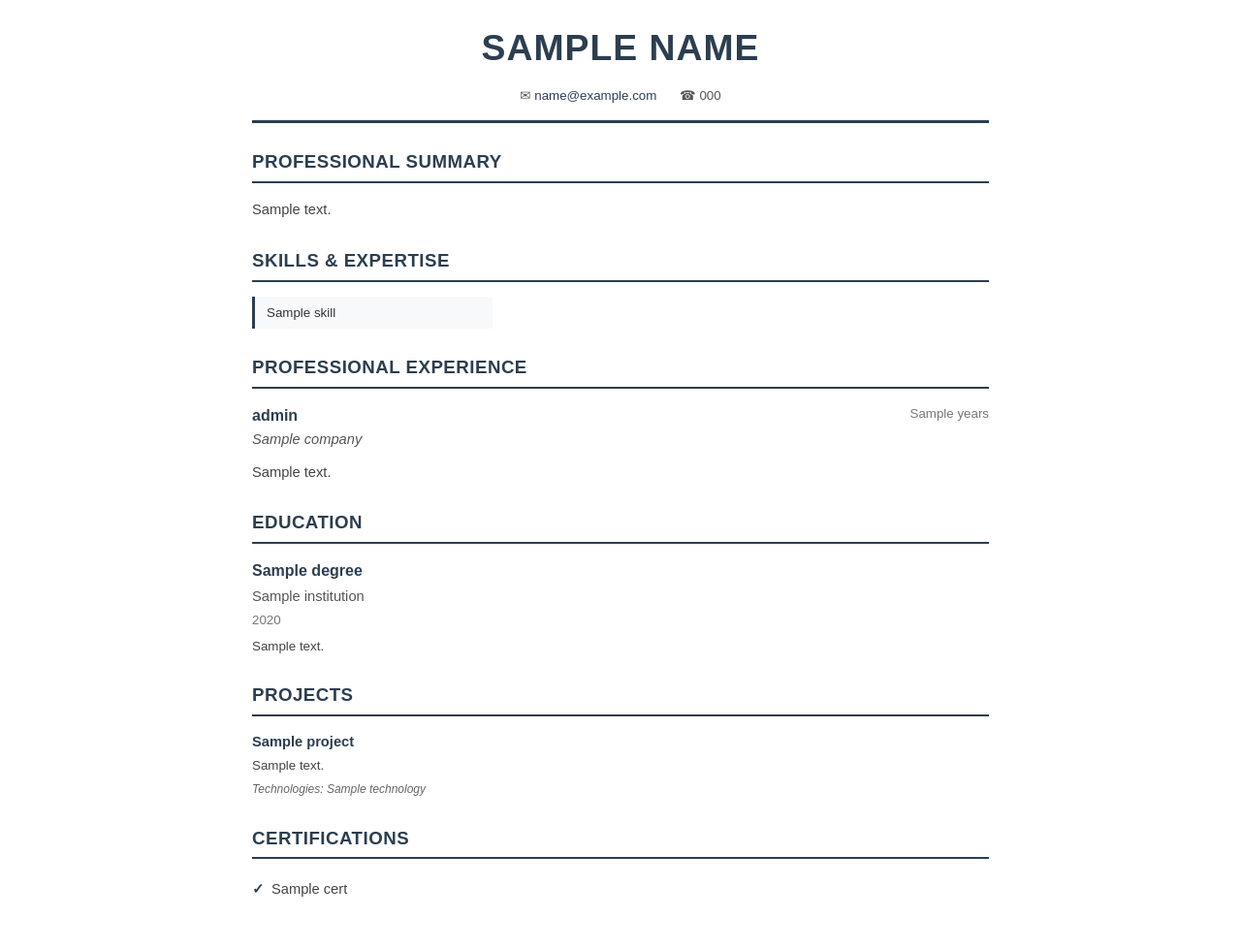
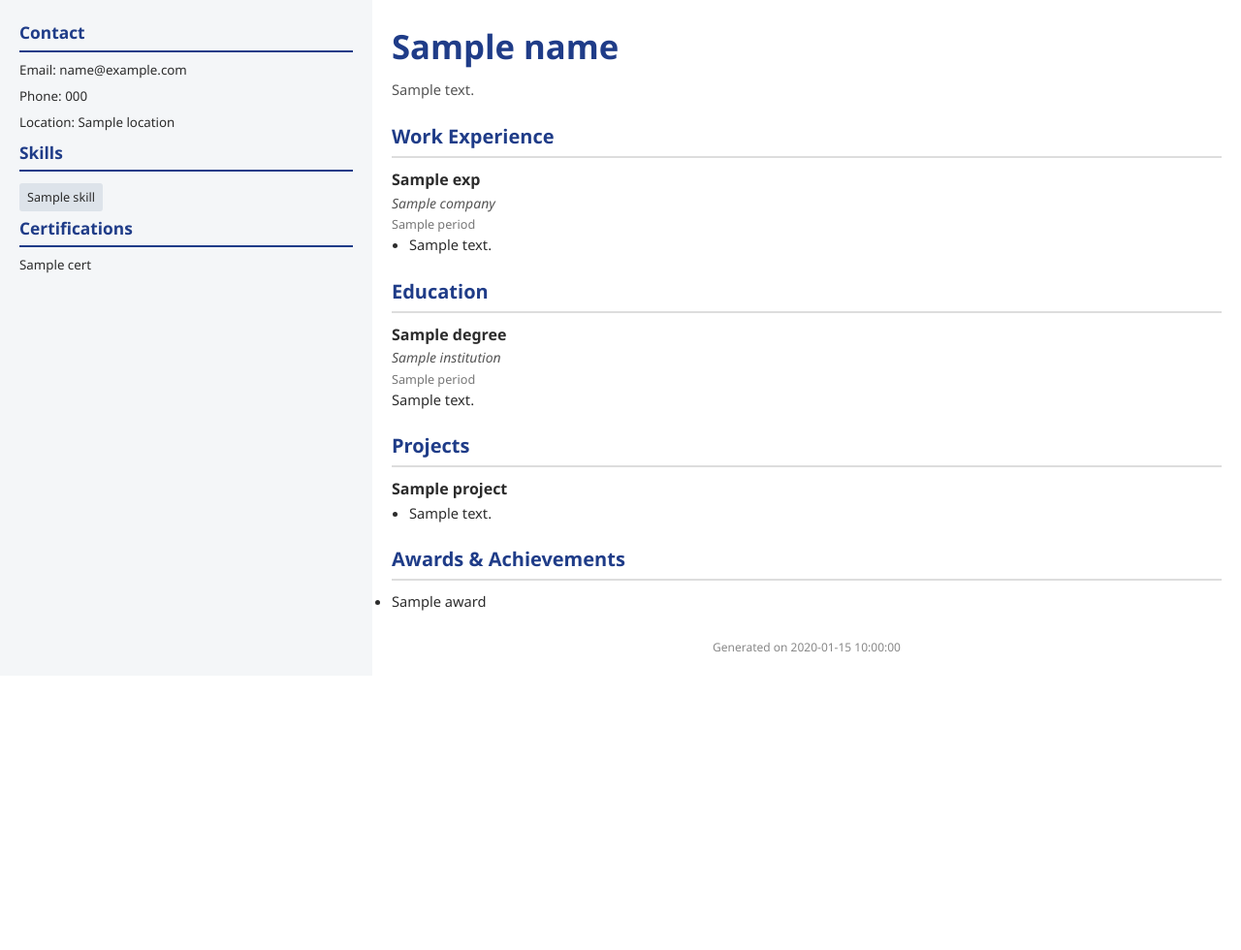
Before and after one commit to Dhivanujan/MiniProject-PerfectCV, a Flask app: template perfectcv-backend/app/templates/cv_template.html in a window 1280 px wide. Shown: the whole page at 97% size. After the commit the page ends 672 px from the top, so only its background shows below. Run offline with Flask 3, Linux system fonts and the light colour scheme; the template is opened without the code that fills it: most values are stand-ins (such as "Sample title", 1, 10 or a date in 2020).

Commit message:
feat: Revamp CV template layout with sidebar for contact, skills, and awards sections

```diff
--- a/perfectcv-backend/app/templates/cv_template.html
+++ b/perfectcv-backend/app/templates/cv_template.html
@@ -3,337 +3,243 @@
 <head>
 <meta charset="UTF-8">
 <meta name="viewport" content="width=device-width, initial-scale=1.0">
-    <title>{{ name }} - Resume</title>
+<title>{{ name }} - CV</title>
+
 <style>
+@page {
+    size: A4;
+    margin: 1.2cm;
+}
+
 * {
+    box-sizing: border-box;
     margin: 0;
     padding: 0;
-            box-sizing: border-box;
 }
 
 body {
-            font-family: 'Arial', 'Helvetica', sans-serif;
+    font-family: "Segoe UI", Arial, sans-serif;
+    font-size: 11pt;
+    color: #2c2c2c;
     line-height: 1.6;
-            color: #333;
-            background: #fff;
-            font-size: 11pt;
 }
 
-        .container {
-            max-width: 800px;
-            margin: 0 auto;
+/* Layout */
+.wrapper {
+    display: flex;
+}
+
+/* Sidebar */
+.sidebar {
+    width: 30%;
+    padding: 20px;
+    background-color: #f4f6f8;
+}
+
+.sidebar h2 {
+    font-size: 13pt;
+    color: #1f3c88;
+    margin-bottom: 8px;
+    border-bottom: 2px solid #1f3c88;
+    padding-bottom: 4px;
+}
+
+.sidebar p, .sidebar li {
+    font-size: 10pt;
+    margin-bottom: 6px;
+}
+
+.sidebar ul {
+    list-style: none;
+    padding-left: 0;
+}
+
+/* Main Content */
+.main {
+    width: 70%;
     padding: 20px;
 }
 
-        /* Header Section */
-        .header {
-            text-align: center;
-            border-bottom: 3px solid #2c3e50;
-            padding-bottom: 15px;
-            margin-bottom: 25px;
+.header h1 {
+    font-size: 26pt;
+    color: #1f3c88;
+    margin-bottom: 6px;
 }
 
-        .header h1 {
-            font-size: 28pt;
-            color: #2c3e50;
-            margin-bottom: 8px;
-            font-weight: bold;
-            text-transform: uppercase;
-            letter-spacing: 1px;
+.header p {
+    font-size: 11pt;
+    color: #555;
 }
 
-        .contact-info {
-            font-size: 10pt;
-            color: #555;
-            margin-top: 8px;
+/* Sections */
+.section {
+    margin-top: 20px;
 }
 
-        .contact-info span {
-            margin: 0 10px;
+.section h2 {
+    font-size: 15pt;
+    color: #1f3c88;
+    border-bottom: 2px solid #ddd;
+    margin-bottom: 10px;
+    padding-bottom: 4px;
 }
 
-        .contact-info a {
-            color: #2c3e50;
-            text-decoration: none;
+/* Experience / Education */
+.item {
+    margin-bottom: 14px;
 }
 
-        /* Section Headings */
-        .section {
-            margin-bottom: 25px;
-            page-break-inside: avoid;
+.item-title {
+    font-weight: bold;
+    font-size: 12pt;
 }
 
-        .section-title {
-            font-size: 14pt;
-            font-weight: bold;
-            color: #2c3e50;
-            text-transform: uppercase;
-            border-bottom: 2px solid #2c3e50;
-            padding-bottom: 5px;
-            margin-bottom: 15px;
-            letter-spacing: 0.5px;
+.item-subtitle {
+    font-style: italic;
+    color: #555;
+    font-size: 10.5pt;
 }
 
-        /* Professional Summary */
-        .summary {
-            text-align: justify;
-            line-height: 1.7;
-            color: #444;
-            margin-bottom: 20px;
-        }
-
-        /* Skills Section */
-        .skills-grid {
-            display: grid;
-            grid-template-columns: repeat(3, 1fr);
-            gap: 8px;
-            margin-top: 10px;
-        }
-
-        .skill-item {
-            background: #f8f9fa;
-            padding: 6px 12px;
-            border-left: 3px solid #2c3e50;
-            font-size: 10pt;
-            color: #333;
-        }
-
-        /* Experience Section */
-        .experience-item {
-            margin-bottom: 20px;
-            page-break-inside: avoid;
-        }
-
-        .experience-header {
-            display: flex;
-            justify-content: space-between;
-            margin-bottom: 5px;
-        }
-
-        .job-title {
-            font-size: 12pt;
-            font-weight: bold;
-            color: #2c3e50;
-        }
-
-        .company {
-            font-size: 11pt;
-            color: #555;
-            font-style: italic;
-            margin-bottom: 3px;
-        }
-
-        .duration {
-            font-size: 10pt;
+.item-period {
+    font-size: 9.5pt;
     color: #777;
 }
 
-        .job-description {
-            margin-top: 8px;
-            line-height: 1.6;
-            text-align: justify;
-            color: #444;
+.item ul {
+    margin-left: 18px;
 }
 
-        .job-description ul {
-            margin-left: 20px;
-            margin-top: 5px;
+.item li {
+    margin-bottom: 4px;
 }
 
-        .job-description li {
-            margin-bottom: 5px;
+/* Skills */
+.skill {
+    background: #dde3ea;
+    display: inline-block;
+    padding: 4px 8px;
+    margin: 4px 4px 4px 0;
+    font-size: 9.5pt;
+    border-radius: 3px;
 }
 
-        /* Education Section */
-        .education-item {
-            margin-bottom: 15px;
-            page-break-inside: avoid;
-        }
-
-        .degree {
-            font-size: 12pt;
-            font-weight: bold;
-            color: #2c3e50;
-        }
-
-        .institution {
-            font-size: 11pt;
-            color: #555;
-            margin-top: 2px;
-        }
-
-        .education-year {
-            font-size: 10pt;
-            color: #777;
-            margin-top: 2px;
-        }
-
-        .education-details {
-            font-size: 10pt;
-            color: #444;
-            margin-top: 5px;
-        }
-
-        /* Projects Section */
-        .project-item {
-            margin-bottom: 15px;
-            page-break-inside: avoid;
-        }
-
-        .project-name {
-            font-size: 11pt;
-            font-weight: bold;
-            color: #2c3e50;
-        }
-
-        .project-description {
-            font-size: 10pt;
-            color: #444;
-            margin-top: 3px;
-            line-height: 1.5;
-        }
-
-        .project-tech {
+/* Footer */
+.footer {
+    margin-top: 25px;
+    text-align: center;
     font-size: 9pt;
-            color: #666;
-            margin-top: 5px;
-            font-style: italic;
-        }
-
-        /* Certifications */
-        .cert-list {
-            list-style-type: none;
-            padding-left: 0;
-        }
-
-        .cert-list li {
-            padding: 5px 0;
-            padding-left: 20px;
-            position: relative;
-            color: #444;
-        }
-
-        .cert-list li:before {
-            content: "✓";
-            position: absolute;
-            left: 0;
-            color: #2c3e50;
-            font-weight: bold;
-        }
-
-        /* ATS Optimization - Keywords in white text */
-        .ats-keywords {
-            font-size: 1pt;
-            color: white;
-            position: absolute;
-            left: -9999px;
+    color: #888;
 }
 </style>
 </head>
+
 <body>
-    <div class="container">
-        <!-- Header -->
+
+<div class="wrapper">
+
+    <!-- Sidebar -->
+    <div class="sidebar">
+
+        <h2>Contact</h2>
+        {% if email %}<p>Email: {{ email }}</p>{% endif %}
+        {% if phone %}<p>Phone: {{ phone }}</p>{% endif %}
+        {% if location %}<p>Location: {{ location }}</p>{% endif %}
+
+        {% if skills %}
+        <h2>Skills</h2>
+        {% for skill in skills %}
+            <span class="skill">{{ skill }}</span>
+        {% endfor %}
+        {% endif %}
+
+        {% if certifications %}
+        <h2>Certifications</h2>
+        <ul>
+            {% for cert in certifications %}
+            <li>{{ cert }}</li>
+            {% endfor %}
+        </ul>
+        {% endif %}
+
+    </div>
+
+    <!-- Main Content -->
+    <div class="main">
+
         <div class="header">
             <h1>{{ name }}</h1>
-            <div class="contact-info">
-                {% if email %}<span>✉ <a href="mailto:{{ email }}">{{ email }}</a></span>{% endif %}
-                {% if phone %}<span>☎ {{ phone }}</span>{% endif %}
-            </div>
+            {% if summary %}
+            <p>{{ summary }}</p>
+            {% endif %}
         </div>
 
-        <!-- Professional Summary -->
-        {% if summary %}
-        <div class="section">
-            <h2 class="section-title">Professional Summary</h2>
-            <p class="summary">{{ summary }}</p>
-        </div>
-        {% endif %}
-
-        <!-- Skills -->
-        {% if skills %}
-        <div class="section">
-            <h2 class="section-title">Skills & Expertise</h2>
-            <div class="skills-grid">
-                {% for skill in skills %}
-                <div class="skill-item">{{ skill }}</div>
-                {% endfor %}
-            </div>
-        </div>
-        {% endif %}
-
-        <!-- Professional Experience -->
         {% if experience %}
         <div class="section">
-            <h2 class="section-title">Professional Experience</h2>
+            <h2>Work Experience</h2>
             {% for exp in experience %}
-            <div class="experience-item">
-                <div class="experience-header">
-                    <div>
-                        <div class="job-title">{{ exp.role }}</div>
-                        <div class="company">{{ exp.company }}</div>
-                    </div>
-                    {% if exp.years %}
-                    <div class="duration">{{ exp.years }}</div>
-                    {% endif %}
-                </div>
+            <div class="item">
+                <div class="item-title">{{ exp.title }}</div>
+                <div class="item-subtitle">{{ exp.company }}</div>
+                <div class="item-period">{{ exp.period }}</div>
                 {% if exp.description %}
-                <div class="job-description">
-                    {{ exp.description }}
-                </div>
+                <ul>
+                    {% for d in exp.description %}
+                    <li>{{ d }}</li>
+                    {% endfor %}
+                </ul>
                 {% endif %}
             </div>
             {% endfor %}
         </div>
         {% endif %}
 
-        <!-- Education -->
         {% if education %}
         <div class="section">
-            <h2 class="section-title">Education</h2>
+            <h2>Education</h2>
             {% for edu in education %}
-            <div class="education-item">
-                <div class="degree">{{ edu.degree }}</div>
-                <div class="institution">{{ edu.institution }}</div>
-                {% if edu.year %}
-                <div class="education-year">{{ edu.year }}</div>
-                {% endif %}
-                {% if edu.details %}
-                <div class="education-details">{{ edu.details }}</div>
-                {% endif %}
+            <div class="item">
+                <div class="item-title">{{ edu.degree }}</div>
+                <div class="item-subtitle">{{ edu.institution }}</div>
+                <div class="item-period">{{ edu.period }}</div>
+                {% if edu.details %}<p>{{ edu.details }}</p>{% endif %}
             </div>
             {% endfor %}
         </div>
         {% endif %}
 
-        <!-- Projects -->
         {% if projects %}
         <div class="section">
-            <h2 class="section-title">Projects</h2>
+            <h2>Projects</h2>
             {% for project in projects %}
-            <div class="project-item">
-                <div class="project-name">{{ project.name }}</div>
-                {% if project.description %}
-                <div class="project-description">{{ project.description }}</div>
-                {% endif %}
-                {% if project.technologies %}
-                <div class="project-tech">Technologies: {{ project.technologies|join(', ') }}</div>
-                {% endif %}
+            <div class="item">
+                <div class="item-title">{{ project.name }}</div>
+                <ul>
+                    {% for d in project.description %}
+                    <li>{{ d }}</li>
+                    {% endfor %}
+                </ul>
             </div>
             {% endfor %}
         </div>
         {% endif %}
 
-        <!-- Certifications -->
-        {% if certifications %}
+        {% if awards %}
         <div class="section">
-            <h2 class="section-title">Certifications</h2>
-            <ul class="cert-list">
-                {% for cert in certifications %}
-                <li>{{ cert }}</li>
+            <h2>Awards & Achievements</h2>
+            <ul>
+                {% for award in awards %}
+                <li>{{ award }}</li>
                 {% endfor %}
             </ul>
         </div>
         {% endif %}
+
+        <div class="footer">
+            Generated on {{ generated_date }}
         </div>
+
+    </div>
+</div>
+
 </body>
 </html>
```
Lines whose indentation alone changed are shown as unchanged.
